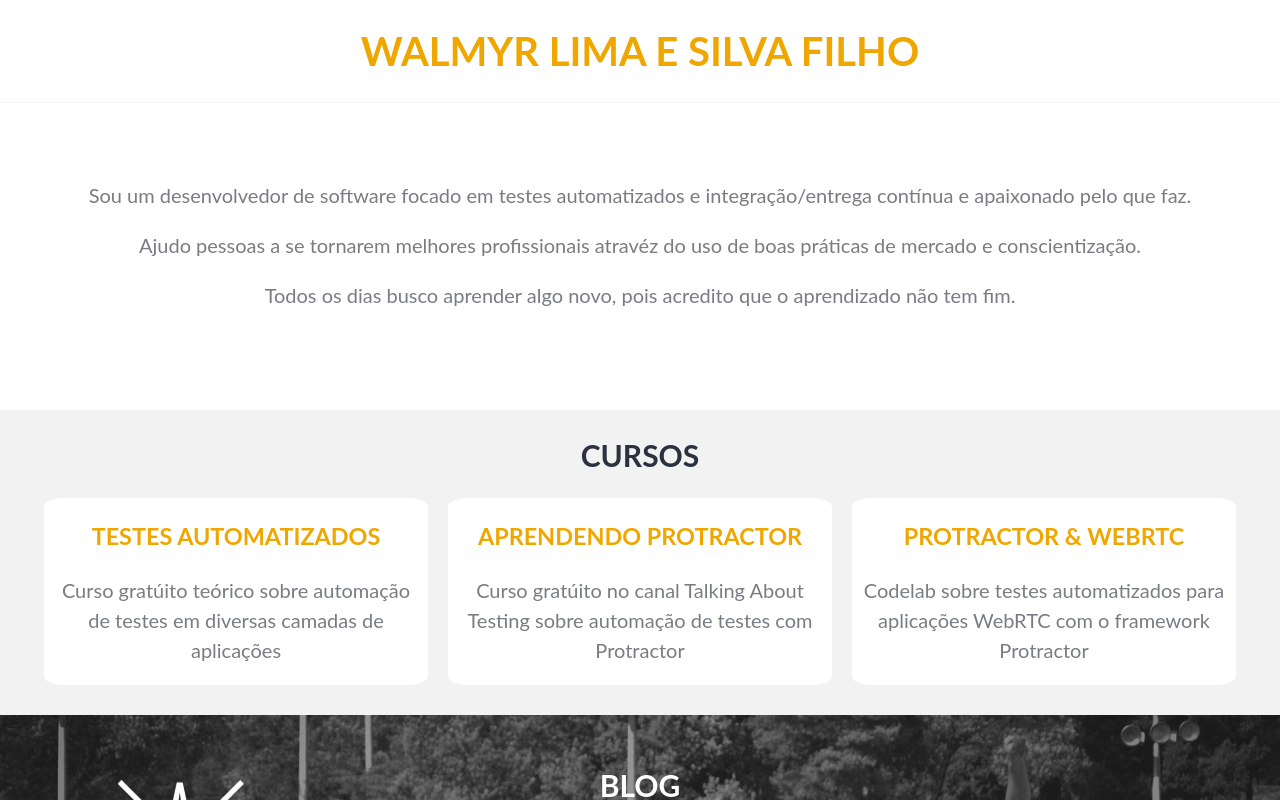
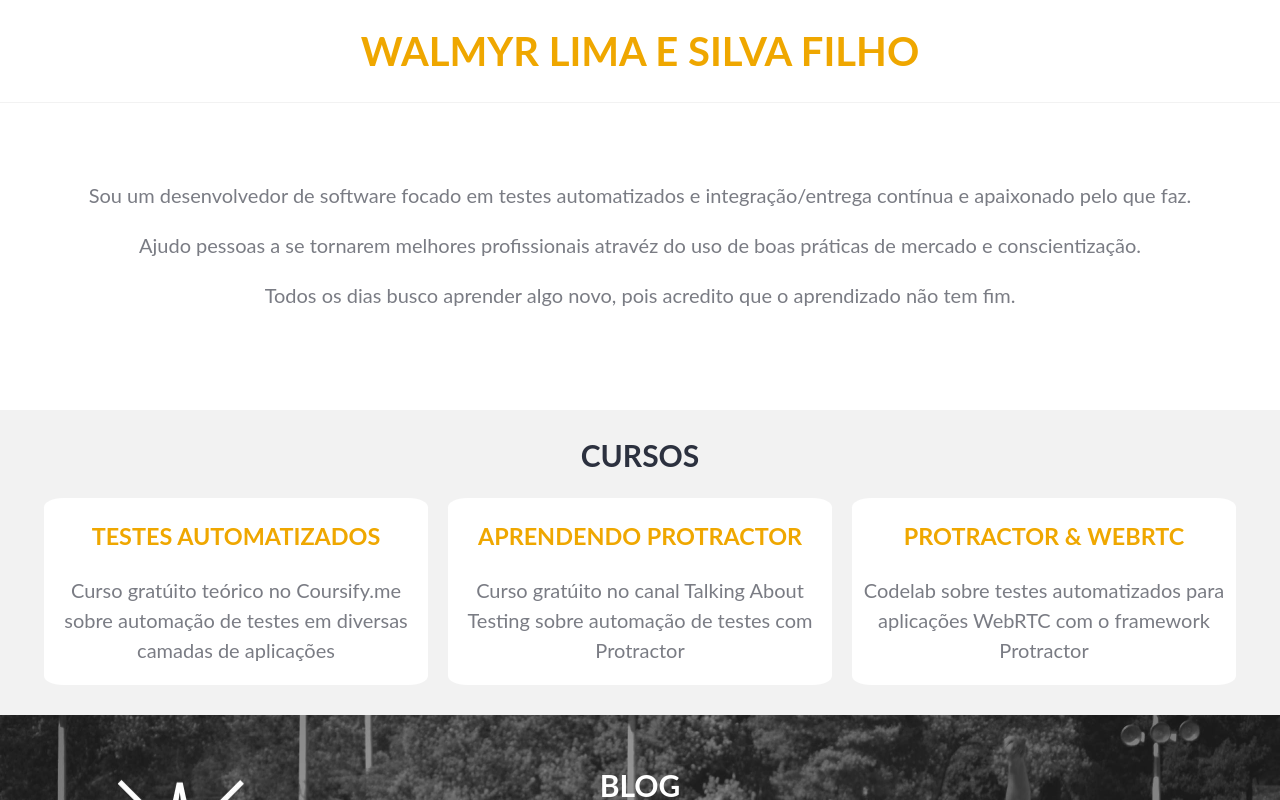
Before and after one commit to wlsf82/-walmyr-filho-react, a React (Create React App) app: page / in a window 1280 px wide. Shown: the top 800 px of the page. Built offline with nearby package versions, Linux system fonts and the light colour scheme.

Commit message:
update new course text

```diff
--- a/src/components/Courses/index.js
+++ b/src/components/Courses/index.js
@@ -6,7 +6,7 @@ const courses = [
         id: uuid(),
         href: "http://talkingabouttesting.coursify.me/courses/introducao-aos-testes-automatizados",
         title: "Testes automatizados",
-        p: "Curso gratúito teórico sobre automação de testes em diversas camadas de aplicações",
+        p: "Curso gratúito teórico no Coursify.me sobre automação de testes em diversas camadas de aplicações",
     },
     {
         id: uuid(),
```
